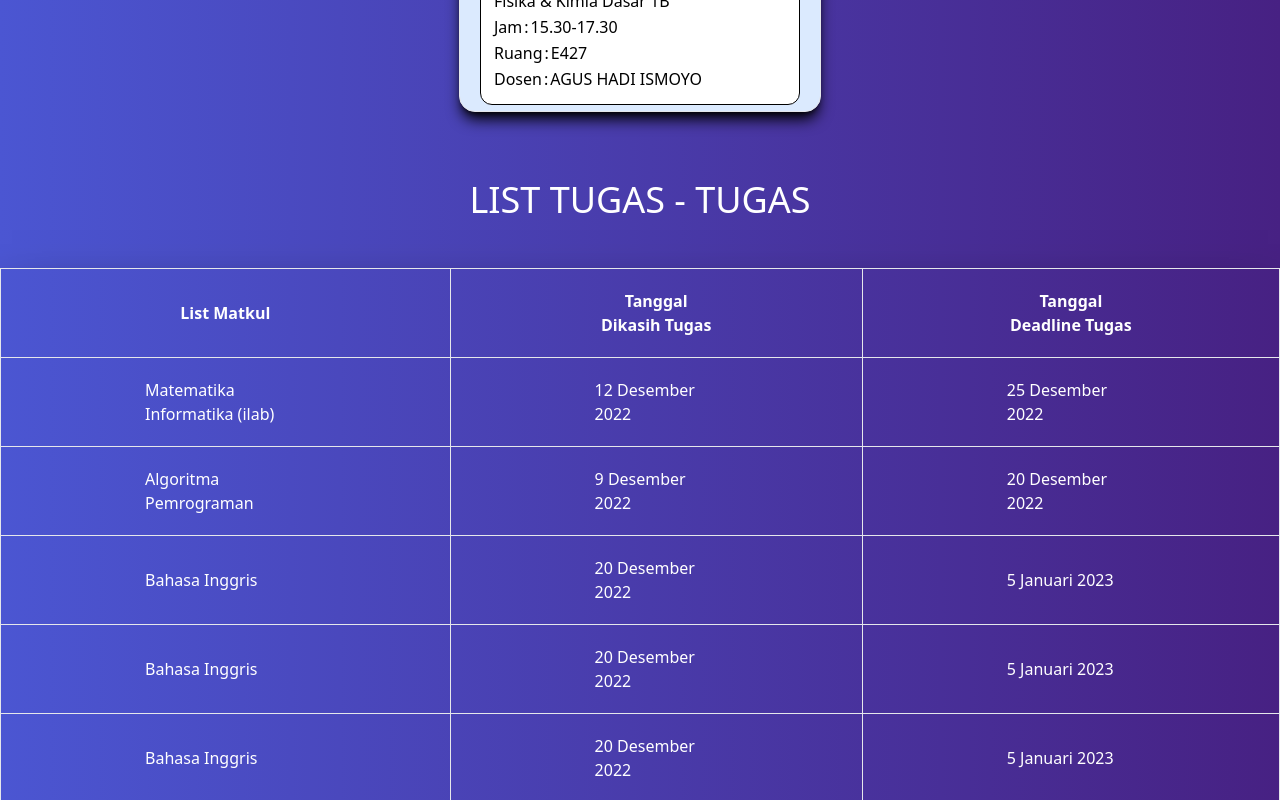
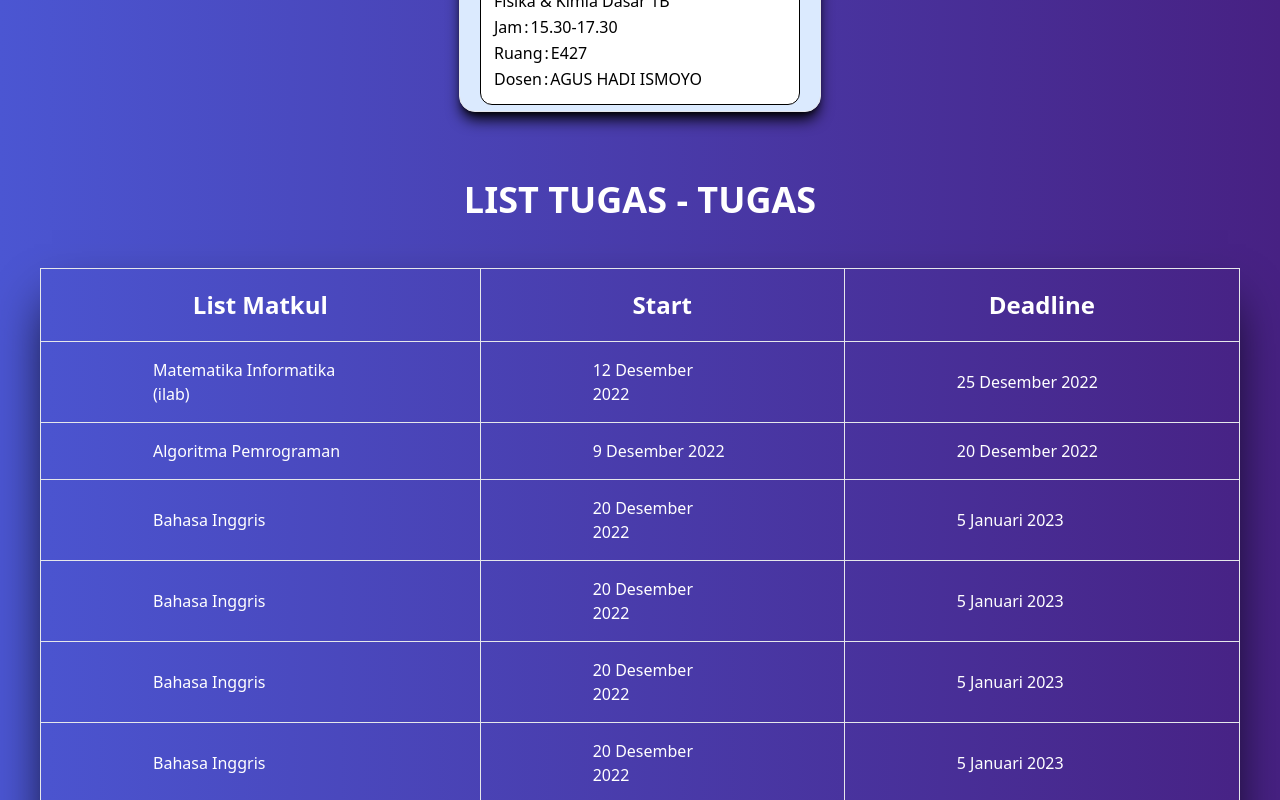
Before and after one commit to naufal03/project-kelas, a React (Vite) app: page / in a window 1280 px wide. Shown: the part 2420-3220 px from the top of the page. Built offline with nearby package versions, Linux system fonts and the light colour scheme; the HTML template or start-up script is replaced by a standard one.

Commit message:
benerin padding layout tugas

```diff
--- a/src/components/Tugas.jsx
+++ b/src/components/Tugas.jsx
@@ -48,23 +48,29 @@ const headerMatkul = [
 const Tugas = () => {
   return (
     <section className="bg-gradient-to-r from-[#4B56D2] to-[#472183] text-white h-full">
-      <h1 className=" text-4xl  text-center py-12">LIST TUGAS - TUGAS </h1>
+      <h1 className=" text-4xl  text-center py-12 font-bold">LIST TUGAS - TUGAS </h1>
       <div className="container mx-auto flex justify-center">
-        <table className=" border-collapse shadow-2xl shadow-black">
-          <thead className="">
+        <table className=" border-collapse shadow-2xl shadow-black mx-10">
+          <thead className=" ">
             <tr className="">
-              <th className=" border xl:px-36 md:px-14 px-4 py-5">List Matkul</th>
-              <th className=" border xl:px-36 md:px-14 px-4 py-5">Tanggal Dikasih Tugas</th>
-              <th className=" border xl:px-36 md:px-14 px-4 py-5">Tanggal Deadline Tugas</th>
+              <th className=" border xl:px-36 md:px-14 px-4 py-5 xl:text-2xl md:text-xl text-lg">
+                List Matkul
+              </th>
+              <th className=" border xl:px-36 md:px-14 px-4 py-5 xl:text-2xl md:text-xl text-lg">
+                Start
+              </th>
+              <th className=" border xl:px-36 md:px-14 px-4 py-5 xl:text-2xl md:text-xl text-lg">
+                Deadline
+              </th>
             </tr>
           </thead>
           {headerMatkul.map((matkul) => {
             return (
-              <tbody key={matkul.id}>
-                <tr>
-                  <td className="border xl:px-36 md:px-14 px-4 py-5">{matkul.headermatkul}</td>
-                  <td className="border xl:px-36 md:px-14 px-4 py-5">{matkul.jadwal1}</td>
-                  <td className="border xl:px-36 md:px-14 px-4 py-5">{matkul.tanggal2}</td>
+              <tbody key={matkul.id} className=" ">
+                <tr className="">
+                  <td className="border xl:px-28 md:px-14 px-4 py-4">{matkul.headermatkul}</td>
+                  <td className="border xl:px-28 md:px-14 px-4 py-4">{matkul.jadwal1}</td>
+                  <td className="border xl:px-28 md:px-14 px-4 py-4">{matkul.tanggal2}</td>
                 </tr>
               </tbody>
             );
```
